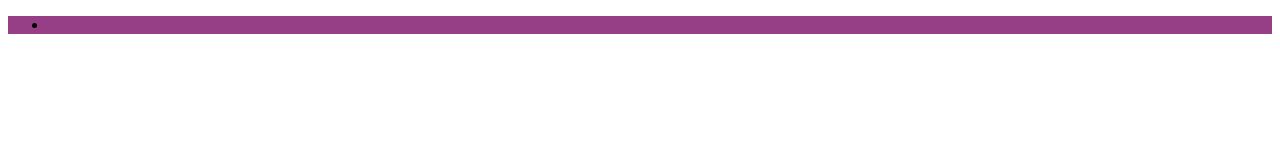
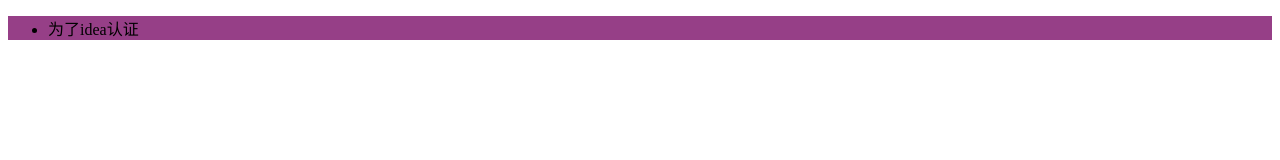
Before and after one commit to WEIJIAGUI/vscode, a plain HTML site: page index.html in a window 1280 px wide. Drawn offline with Linux system fonts and the light colour scheme.

Commit message:
Update index.html

```diff
--- a/index.html
+++ b/index.html
@@ -12,7 +12,7 @@
 <body>
     <div id="nav">
         <ul>
-            <li></li>
+            <li>为了idea认证</li>
         </ul>
     </div>
     <script>
```
